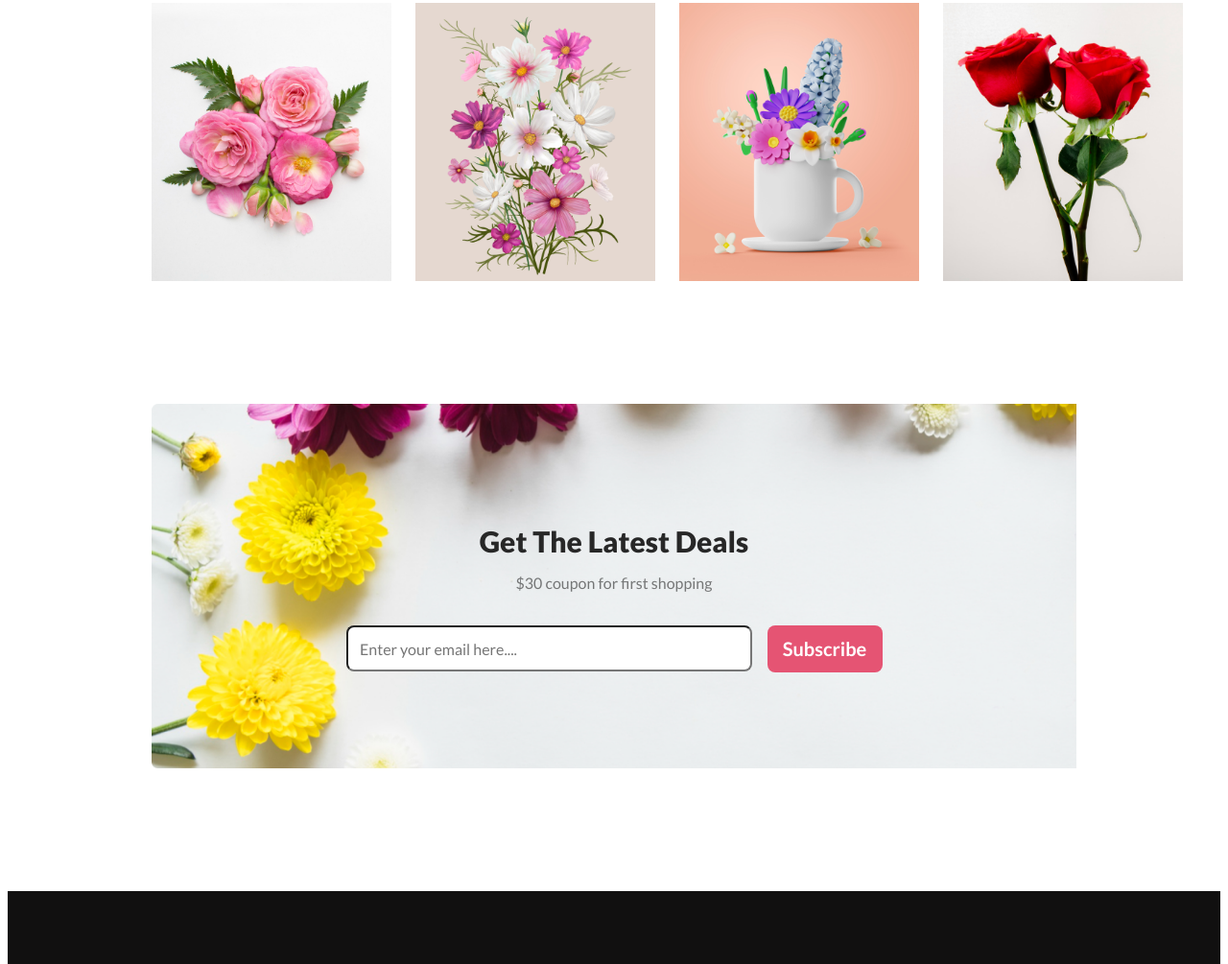
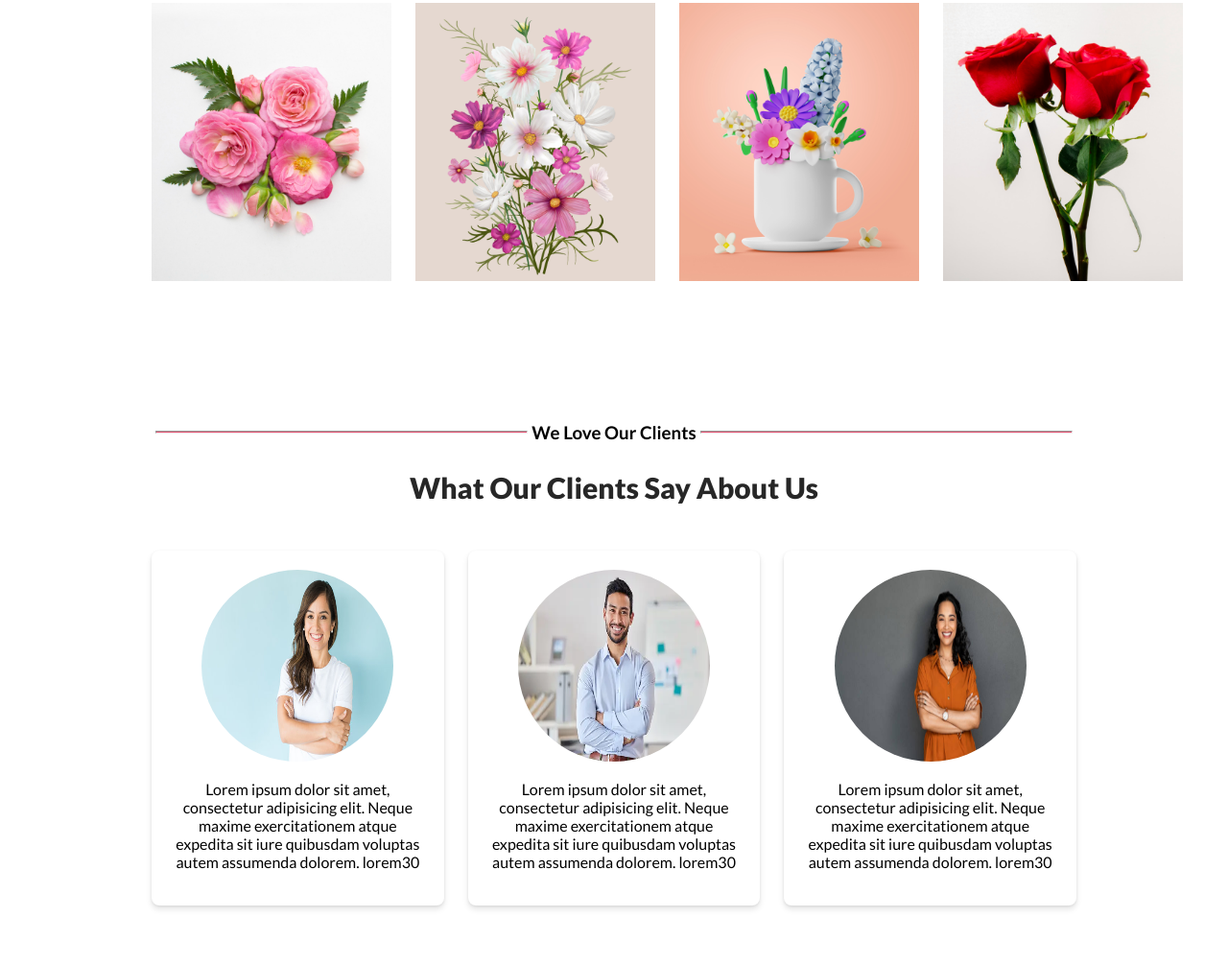
Before and after one commit to Das203web-dev/Assignment-1, a plain HTML site: page index.html in a window 1280 px wide. Shown: the part 3195-4200 px from the top of the page at 96% size. Drawn offline with Linux system fonts and the light colour scheme.

Commit message:
new section added

```diff
--- a/index.html
+++ b/index.html
@@ -49,11 +49,11 @@
                 </div>
                 <div>
                     <img src="images/pngwing 5.png" alt="">
-                    <p>Pink Flower Tree</p>
+                    <p>Red Flower Tree</p>
                 </div>
                 <div>
                     <img src="images/pngwing 7.png" alt="">
-                    <p>Pink Flower Tree</p>
+                    <p>Yellow Flower Tree</p>
                 </div>
             </div>
 
@@ -100,6 +100,37 @@
             </div>
         </section>
 
+        <!-- clients feedback section  -->
+        <section class="feedback-section">
+            <div class="feedback-heading">
+                <hr>
+                <h3>We Love Our Clients</h3>
+                <hr>
+            </div>
+            <h1>What Our Clients Say About Us</h1>
+            <div class="feedback-container">
+                <div class="feedback-content">
+                    <img src="images/client2.jpg" alt="">
+                    <p>Lorem ipsum dolor sit amet, consectetur adipisicing elit. Neque maxime exercitationem atque
+                        expedita
+                        sit iure quibusdam voluptas autem assumenda dolorem. lorem30</p>
+                </div>
+                <div class="feedback-content">
+                    <img src="images/client3.webp" alt="">
+                    <p>Lorem ipsum dolor sit amet, consectetur adipisicing elit. Neque maxime exercitationem atque
+                        expedita
+                        sit iure quibusdam voluptas autem assumenda dolorem. lorem30</p>
+                </div>
+                <div class="feedback-content">
+                    <img src="images/client1.jpg" alt="">
+                    <p>Lorem ipsum dolor sit amet, consectetur adipisicing elit. Neque maxime exercitationem atque
+                        expedita
+                        sit iure quibusdam voluptas autem assumenda dolorem. lorem30</p>
+                </div>
+            </div>
+
+        </section>
+
         <!-- get latest deal section  -->
         <section class="latest-deal-section">
             <h1>
--- a/styles/style.css
+++ b/styles/style.css
@@ -227,6 +227,57 @@ main {
     height: 100%;
 }
 
+/* feedback section styles  */
+.feedback-section {
+    margin: 0 150px 128px;
+    text-align: center;
+}
+
+.feedback-section .feedback-heading {
+    display: flex;
+    justify-content: center;
+    align-items: center;
+    margin-bottom: -15px;
+}
+
+
+
+.feedback-section .feedback-heading hr {
+    background-color: #E55473;
+    height: 1px;
+    width: 40%;
+    /* width: 20px; */
+}
+
+.feedback-section h1 {
+    color: #272727;
+    font-size: 30px;
+    font-weight: 800;
+    margin-bottom: 48px;
+}
+
+.feedback-container {
+    display: flex;
+    justify-content: space-evenly;
+    align-items: center;
+    gap: 25px;
+}
+
+.feedback-content {
+    padding: 20px;
+    background-color: #ffffff;
+    border-radius: 8px;
+    box-shadow:
+        0px 4px 6px rgba(0, 0, 0, 0.1),
+        0px 1px 3px rgba(0, 0, 0, 0.08);
+}
+
+.feedback-content img {
+    width: 200px;
+    height: 200px;
+    border-radius: 50%;
+}
+
 /* latest section styles  */
 .latest-deal-section {
     margin: 0 150px 128px;
```
Also changed, not shown: images/client1.jpg (added), images/client2.jpg (added), images/client3.webp (added).
